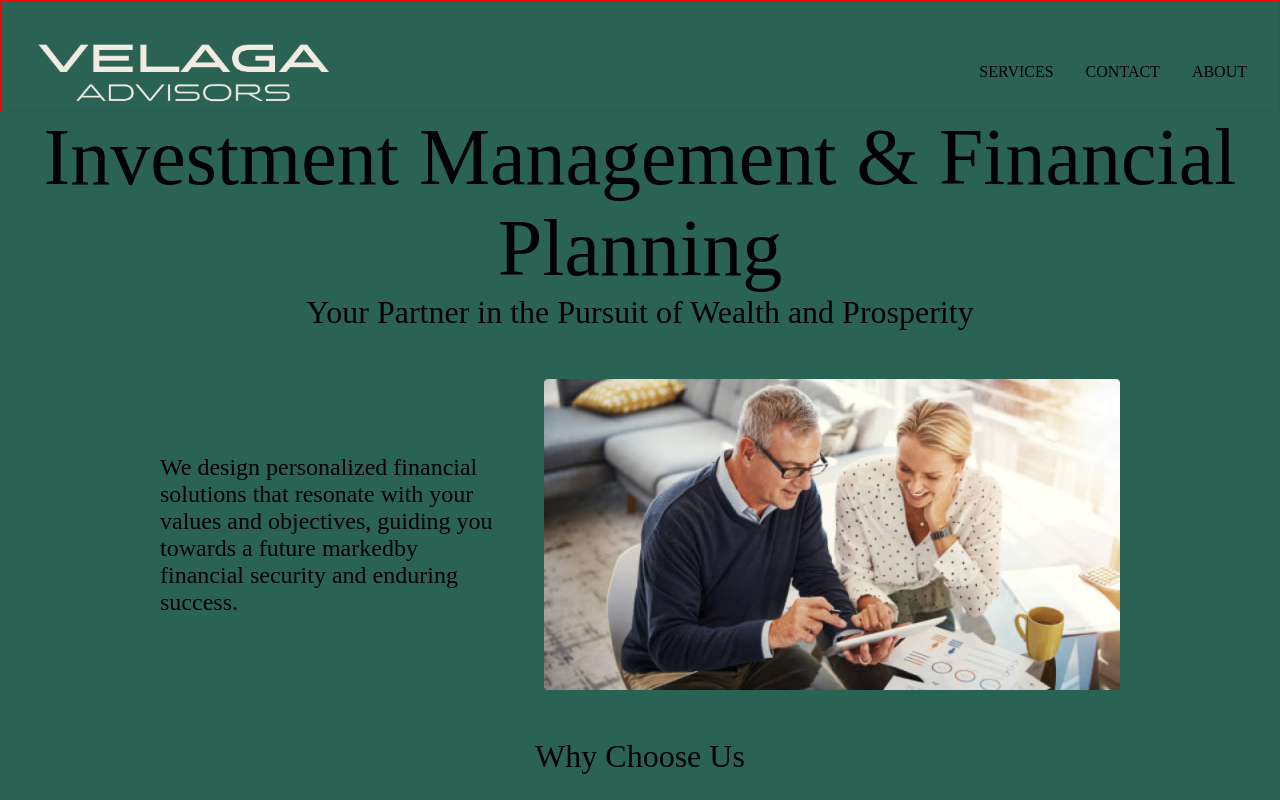
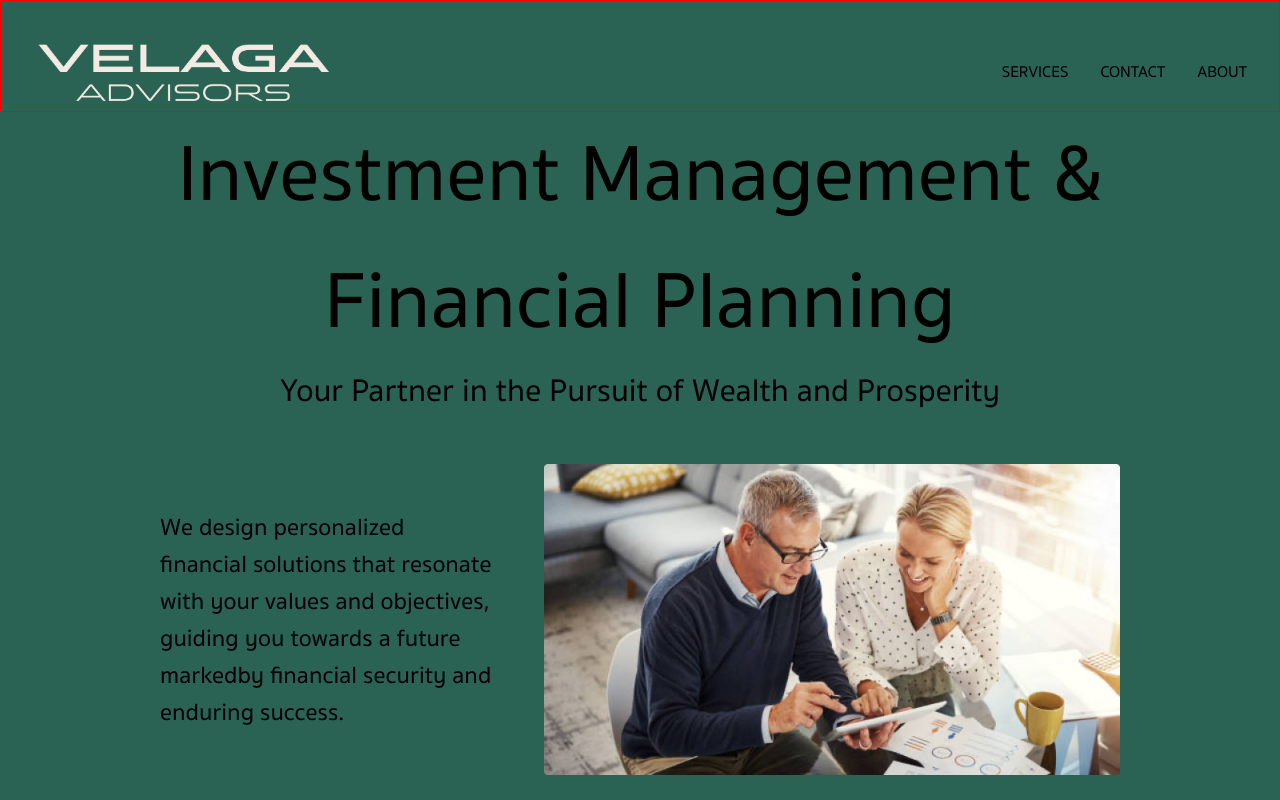
Before and after one commit to avelaga/velagaadvisors, a Next.js app: page / in a window 1280 px wide. Shown: the top 800 px of the page. Built offline with nearby package versions, Linux system fonts and the light colour scheme.

Commit message:
font working on all pages

```diff
--- a/components/layout.js
+++ b/components/layout.js
@@ -3,16 +3,37 @@ import Navbar from './navbar'
 import localFont from 'next/font/local';
 
 const sukhumvitSet = localFont({
-  src: '../public/sukhumvit-set/SukhumvitSet-Bold.ttf',
+  src: [
+    {
+      path: '../public/sukhumvit-set/SukhumvitSet-Thin.ttf',
+      weight: '100'
+    },
+    {
+      path: '../public/sukhumvit-set/SukhumvitSet-Light.ttf',
+      weight: '200'
+    },
+    {
+      path: '../public/sukhumvit-set/SukhumvitSet-Medium.ttf',
+      weight: '300'
+    },
+    {
+      path: '../public/sukhumvit-set/SukhumvitSet-SemiBold.ttf',
+      weight: '400'
+    },
+    {
+      path: '../public/sukhumvit-set/SukhumvitSet-Bold.ttf',
+      weight: '500'
+    }
+  ],
   variable: '--font-sukhumvitSet'
 })
 
 export default function Layout({ children }) {
   return (
-    <>
-      <Navbar className={sukhumvitSet.class}/>
-      <main className={sukhumvitSet.variable}>{children}</main>
+    <div className={sukhumvitSet.variable}>
+      <Navbar />
+      <main>{children}</main>
       {/* <Footer /> */}
-    </>
+    </div>
   )
 }
--- a/styles/Navbar.module.css
+++ b/styles/Navbar.module.css
@@ -7,7 +7,6 @@
     padding-right: 2rem;
     padding-top: 2rem;
     border: solid red 1px;
-    font-family: var(--font-sukhumvitSet);
 }
 
 .right{
@@ -20,6 +19,8 @@
 .link {
     margin-left: 2rem;
     text-align: right;
+    font-family: var(--font-sukhumvitSet);
+    font-weight: 300;
 }
 
 .logo {
--- a/styles/Services.module.css
+++ b/styles/Services.module.css
@@ -7,6 +7,7 @@
     padding-left: 2rem;
     padding-right: 2rem;
     padding-top: 2rem;
+
 }
 
 .subheader {
@@ -19,7 +20,6 @@
     padding-top: 3rem;
     padding-bottom: 3rem;
     font-size: 1.2rem;
-
 }
 
 .graphicText {
--- a/styles/globals.css
+++ b/styles/globals.css
@@ -120,3 +120,8 @@ button {
   margin-top: 2rem;
   margin-bottom: 2rem;
 }
+
+main {
+  font-family: var(--font-sukhumvitSet);
+  font-weight: 300;
+}
```
Also changed, not shown: public/sukhumvit-set/SukhumvitSet-Text.ttf (deleted).
